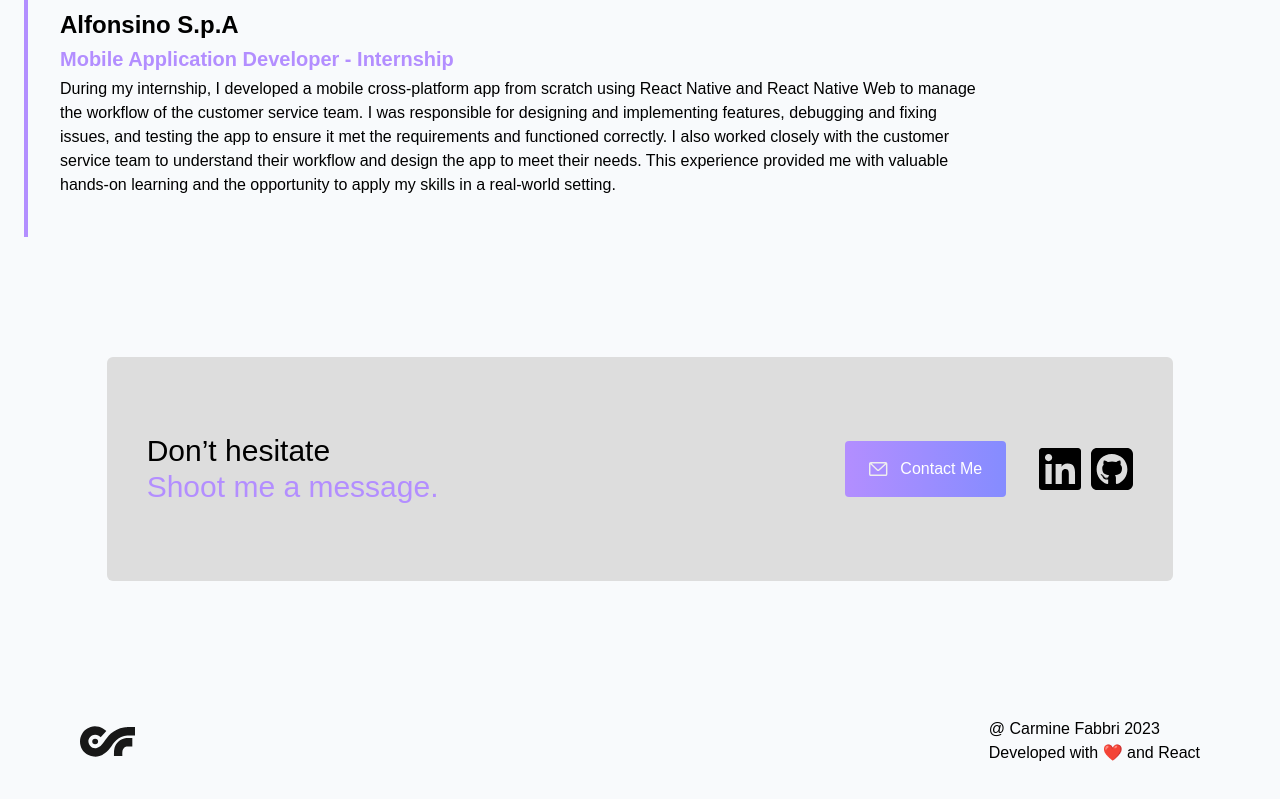
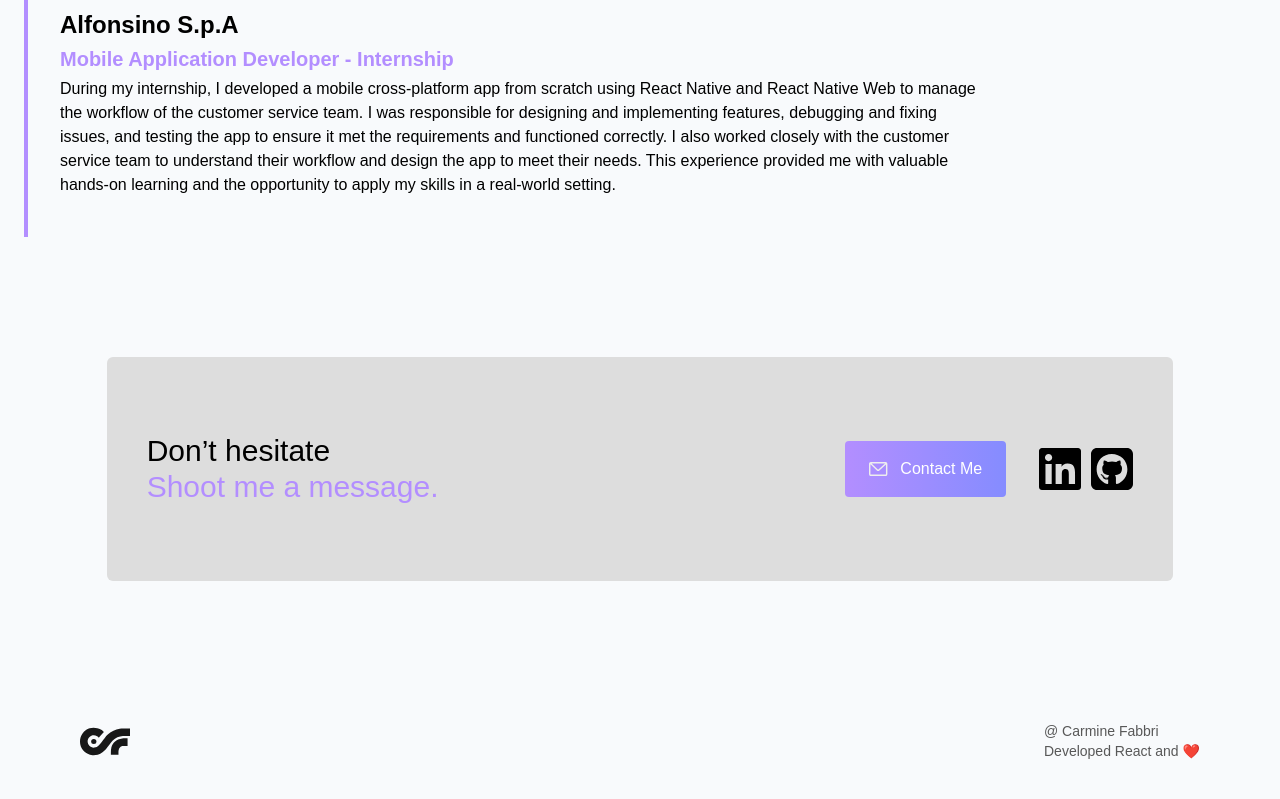
Before and after one commit to carminesh/portfolio, a React (Create React App) app: page / in a window 1280 px wide. Shown: the part 1628-2427 px from the top of the page. Built offline with nearby package versions, Linux system fonts and the light colour scheme.

Commit message:
change(Footer): size fixed

```diff
--- a/src/layouts/Footer.tsx
+++ b/src/layouts/Footer.tsx
@@ -31,21 +31,26 @@ const Footer: React.FC = () => {
 
                     <div className="flex flex-row items-center pt-4 md:pt-0">
                         <a href="https://www.linkedin.com/in/carmine-fabbri-0a1b24181/">
-                            <FontAwesomeIcon icon={faLinkedin} size="3x" className="text-black hover:text-purple-gradient-1 dark:text-theme-font-secondary" />
+                            <FontAwesomeIcon icon={faLinkedin} size="3x" className="text-black hover:text-purple-gradient-1 dark:text-theme-font-secondary dark:hover:text-purple-gradient-1" />
                         </a>
                         <a href="https://github.com/carminesh">
-                            <FontAwesomeIcon icon={faSquareGithub} size="3x" style={{ marginLeft: 10 }} className="text-black hover:text-purple-gradient-1 dark:text-theme-font-secondary" />
+                            <FontAwesomeIcon
+                                icon={faSquareGithub}
+                                size="3x"
+                                style={{ marginLeft: 10 }}
+                                className="text-black hover:text-purple-gradient-1 dark:text-theme-font-secondary dark:hover:text-purple-gradient-1"
+                            />
                         </a>
                     </div>
                 </div>
             </div>
 
             <div className="flex flex-row w-screen h-40 bottom-0 bg-slate-50 items-center justify-between px-8 md:px-20 dark:bg-theme-dark-bg">
-                <PersonalLogo fill={isDarkModeEnabled ? '#f8fafc' : '#181818'} width={'55'} height={'35'} />
+                <PersonalLogo fill={isDarkModeEnabled ? '#f8fafc' : '#181818'} width={'50'} height={'35'} />
 
                 <span className="flex flex-col items-start dark:text-theme-font-secondary">
-                    <p className="font-light">@ Carmine Fabbri 2023</p>
-                    <p className="font-light">Developed with ❤️ and React</p>
+                    <p className="font-light text-xs md:text-sm text-light-gray">@ Carmine Fabbri</p>
+                    <p className="font-light text-xs md:text-sm text-light-gray">Developed React and ❤️</p>
                 </span>
             </div>
         </footer>
```
